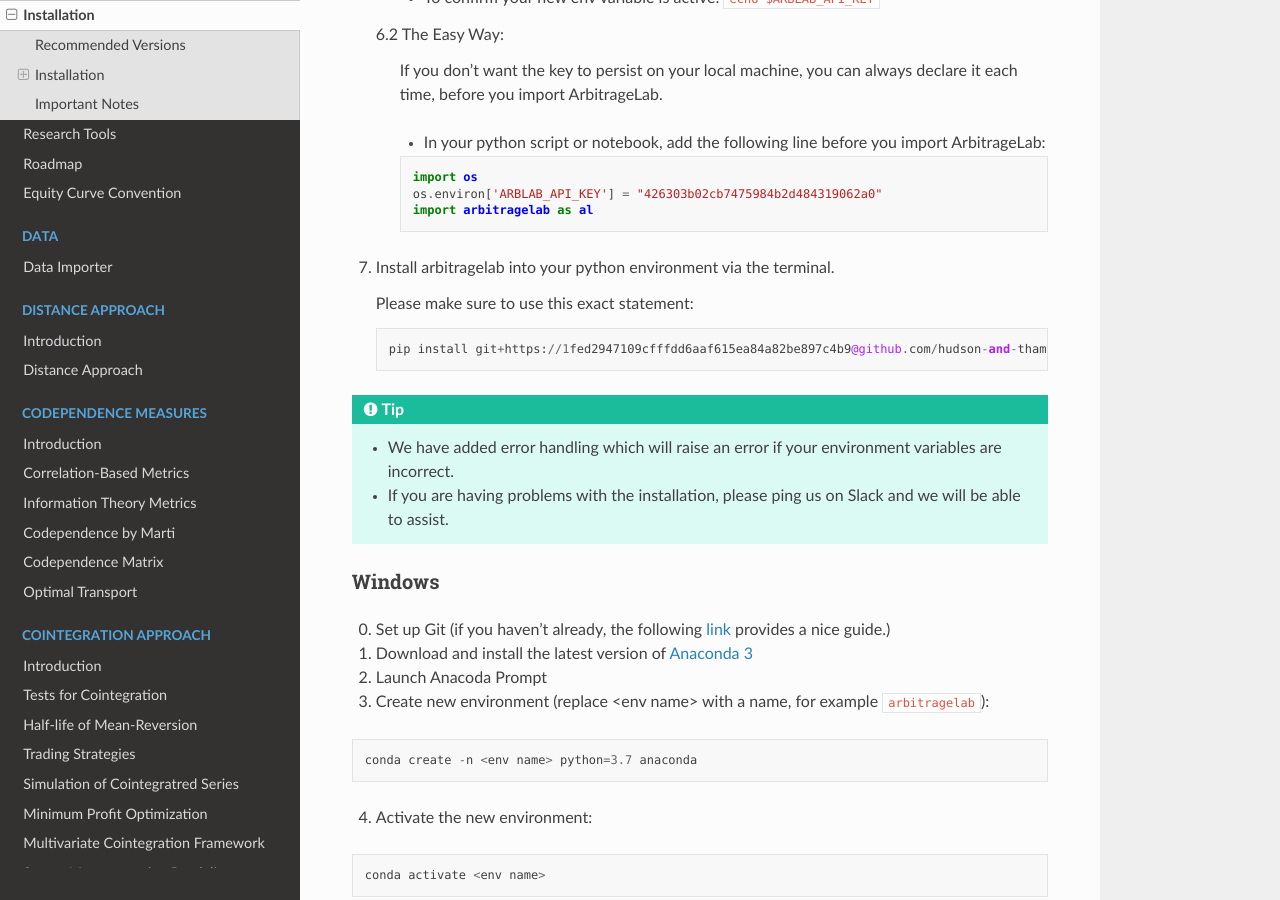
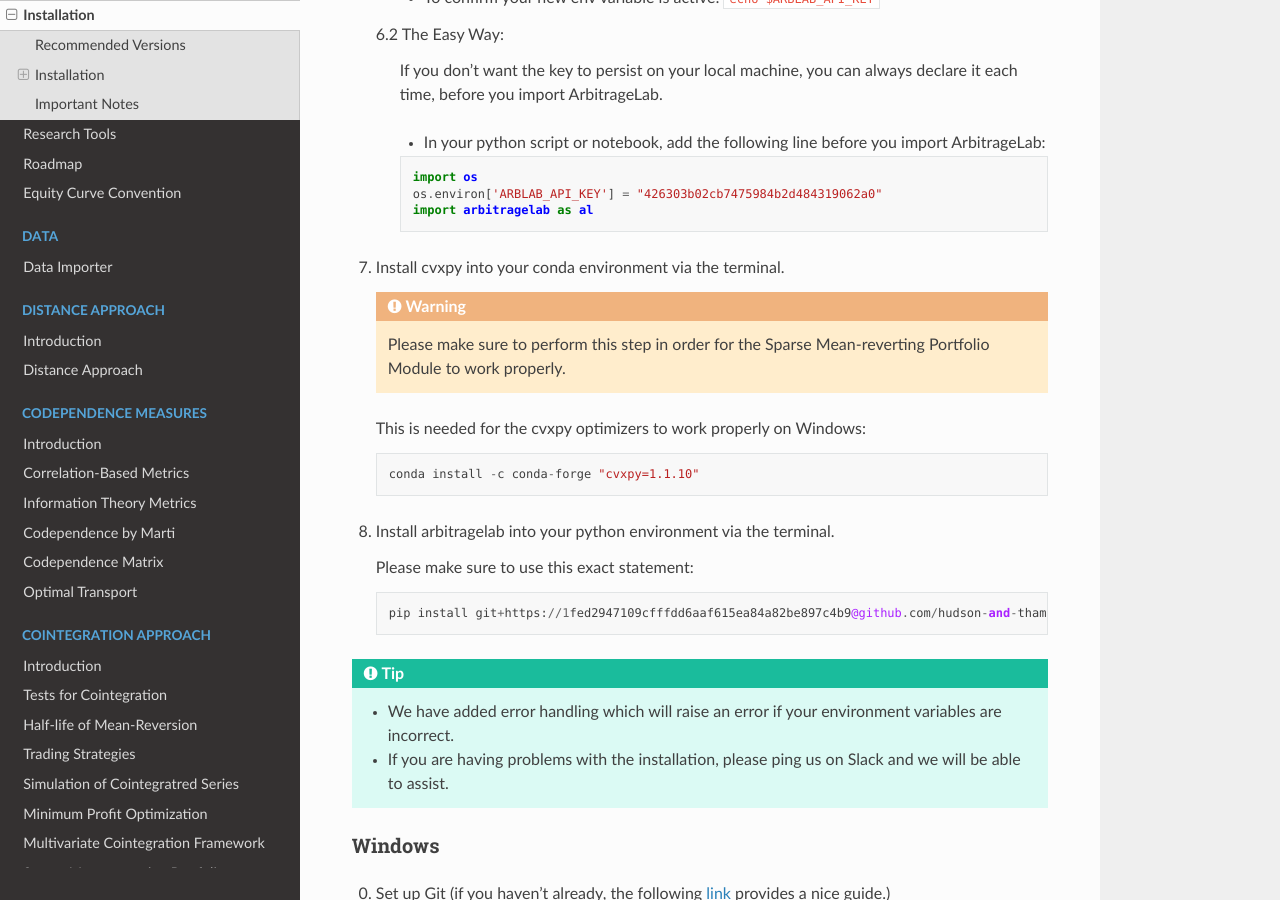
Before and after one commit to hudson-and-thames/arbitragelab, a Sphinx documentation site: the page built from docs/source/getting_started/installation.rst, in a window 1280 px wide and 900 px high, scrolled down 3054 px. Built offline with Sphinx 7.4.7 and the Read the Docs theme 2.0.0, drawn with Linux system fonts in a browser that asks for light colours.

Commit message:
Updated installation guide for Sparse MR Portfolios

```diff
--- a/docs/source/getting_started/installation.rst
+++ b/docs/source/getting_started/installation.rst
@@ -140,7 +141,19 @@
          os.environ['ARBLAB_API_KEY'] = "426303b02cb7475984b2d484319062a0"
          import arbitragelab as al
 
-7. Install arbitragelab into your python environment via the terminal.
+7. Install cvxpy into your conda environment via the terminal.
+
+   .. warning::
+
+        Please make sure to perform this step in order for the Sparse Mean-reverting Portfolio Module to work properly.
+
+   This is needed for the cvxpy optimizers to work properly on Windows:
+
+   .. code-block::
+
+      conda install -c conda-forge "cvxpy=1.1.10"
+
+8. Install arbitragelab into your python environment via the terminal.
 
    Please make sure to use this exact statement:
 
```
Also changed, not shown: other parts of docs/source/getting_started/installation.rst (+1 -0 lines), docs/source/cointegration_approach/sparse_mr_portfolio.rst (+11 -0 lines).
